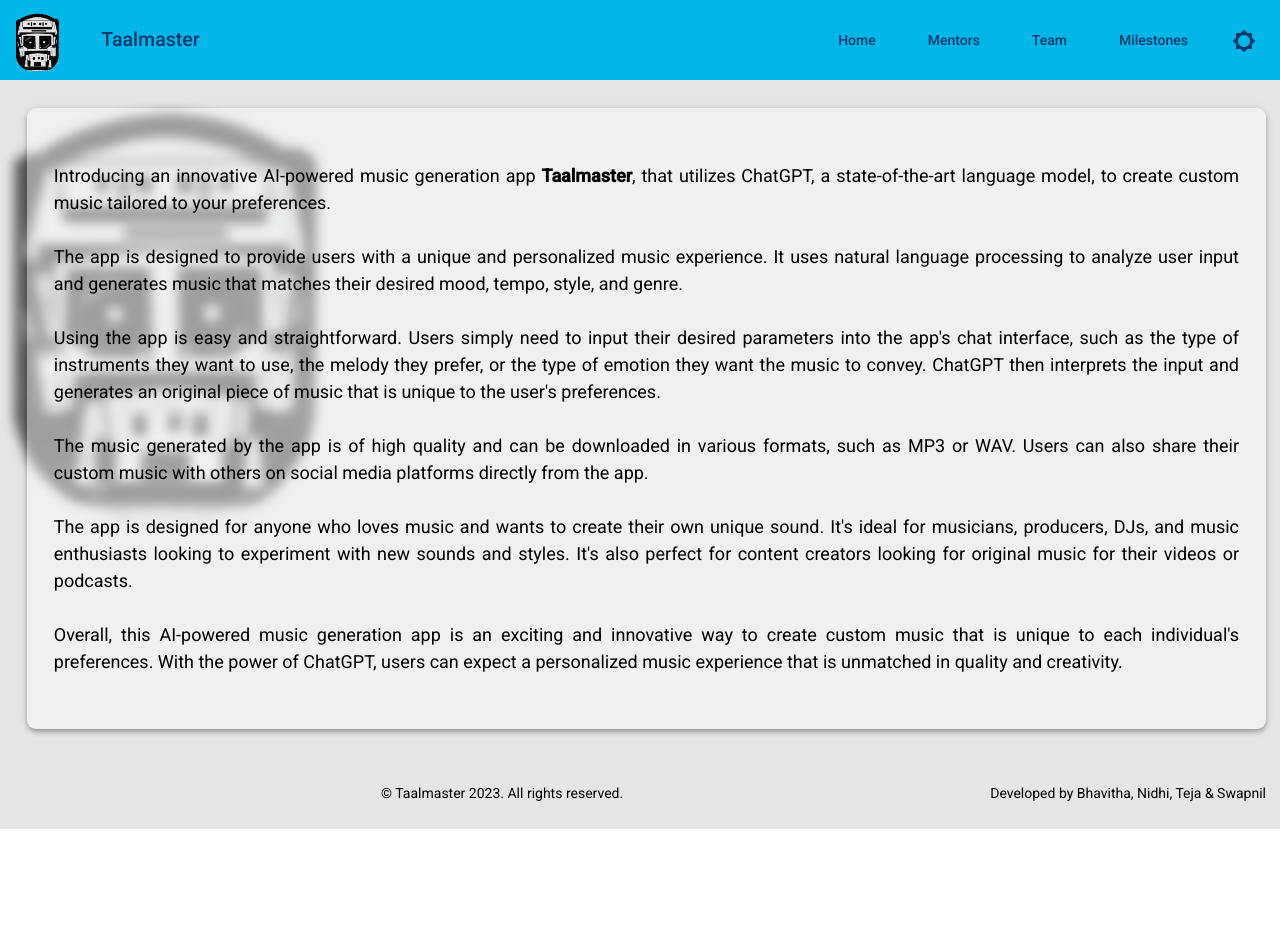
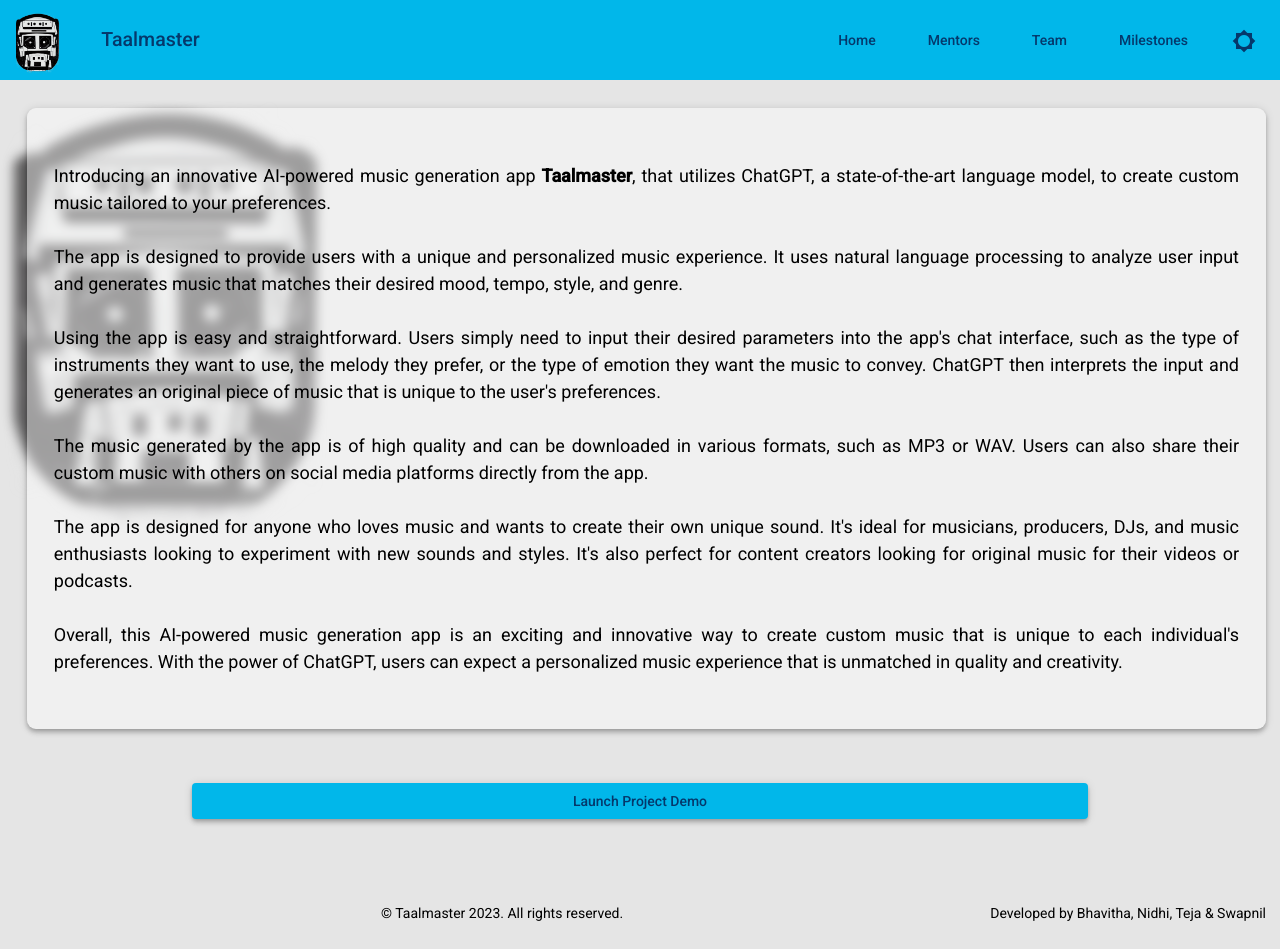
Before and after one commit to swap1210/ai-score-2-music, an Angular app in the folder project_portfolio/: page / in a window 1280 px wide. Before the commit the page ends 829 px from the top, so only its background shows below. Built offline with nearby package versions, Linux system fonts and the light colour scheme.

Commit message:
demo launch and error page added

```diff
--- a/project_portfolio/src/app/app.module.ts
+++ b/project_portfolio/src/app/app.module.ts
@@ -12,6 +12,7 @@ import { CommonDataService } from 'src/service/common-data.service';
 import { HttpClientModule } from '@angular/common/http';
 import { UsedMaterialModule } from './used-material/used-material.module';
 import { HeaderComponent } from './header/header.component';
+import { ErrorComponent } from './middle/error/error.component';
 
 @NgModule({
   declarations: [
@@ -19,6 +20,7 @@ import { HeaderComponent } from './header/header.component';
     HeaderComponent,
     FooterComponent,
     RoutingComponents,
+    ErrorComponent,
   ],
   imports: [
     BrowserModule,
--- a/project_portfolio/src/app/middle/app-routing.module.ts
+++ b/project_portfolio/src/app/middle/app-routing.module.ts
@@ -1,5 +1,6 @@
 import { NgModule } from '@angular/core';
 import { RouterModule, Routes } from '@angular/router';
+import { ErrorComponent } from './error/error.component';
 import { HomeComponent } from './home/home.component';
 import { MentorComponent } from './mentor/mentor.component';
 import { MilestonesComponent } from './milestones/milestones.component';
@@ -23,6 +24,10 @@ const routes: Routes = [
     path: 'milestones',
     component: MilestonesComponent,
   },
+  {
+    path: 'error',
+    component: ErrorComponent,
+  },
 
   {
     path: '**',
--- /dev/null
+++ b/project_portfolio/src/app/middle/error/error.component.html
@@ -0,0 +1,7 @@
+<div class="error-main">
+  <img src="./assets/broken-link-building.svg" alt="" />
+  <p>
+    <span class="highlight">Oops!</span> the requested url path is not present
+    in our server yet.
+  </p>
+</div>
--- a/project_portfolio/src/app/middle/error/error.component.scss
+++ b/project_portfolio/src/app/middle/error/error.component.scss
@@ -0,0 +1,12 @@
+.error-main {
+  display: flex;
+  flex-direction: column;
+  align-items: center;
+  justify-content: space-around;
+  height: 60dvh;
+}
+.highlight {
+  font-weight: 500;
+  font-size: 1.2em;
+  color: orange;
+}
--- /dev/null
+++ b/project_portfolio/src/app/middle/error/error.component.ts
@@ -0,0 +1,15 @@
+import { Component, OnInit } from '@angular/core';
+
+@Component({
+  selector: 'app-error',
+  templateUrl: './error.component.html',
+  styleUrls: ['./error.component.scss']
+})
+export class ErrorComponent implements OnInit {
+
+  constructor() { }
+
+  ngOnInit(): void {
+  }
+
+}
--- a/project_portfolio/src/app/middle/home/home.component.html
+++ b/project_portfolio/src/app/middle/home/home.component.html
@@ -1,3 +1,4 @@
+<div class="real-main">
   <div class="home-main">
     <img src="assets/logo.png" class="home-image" />
     <p
@@ -5,28 +6,38 @@
       [ngClass]="{ 'para-darker': (commData.themeState$ | async)?.darkmode }"
     >
       Introducing an innovative AI-powered music generation app
-    <b>Taalmaster</b>, that utilizes ChatGPT, a state-of-the-art language model,
-    to create custom music tailored to your preferences.<br /><br />
+      <b>Taalmaster</b>, that utilizes ChatGPT, a state-of-the-art language
+      model, to create custom music tailored to your preferences.<br /><br />
       The app is designed to provide users with a unique and personalized music
       experience. It uses natural language processing to analyze user input and
-    generates music that matches their desired mood, tempo, style, and genre.<br /><br />
-    Using the app is easy and straightforward. Users simply need to input their
-    desired parameters into the app's chat interface, such as the type of
-    instruments they want to use, the melody they prefer, or the type of emotion
-    they want the music to convey. ChatGPT then interprets the input and
-    generates an original piece of music that is unique to the user's
+      generates music that matches their desired mood, tempo, style, and
+      genre.<br /><br />
+      Using the app is easy and straightforward. Users simply need to input
+      their desired parameters into the app's chat interface, such as the type
+      of instruments they want to use, the melody they prefer, or the type of
+      emotion they want the music to convey. ChatGPT then interprets the input
+      and generates an original piece of music that is unique to the user's
       preferences.<br /><br />
       The music generated by the app is of high quality and can be downloaded in
-    various formats, such as MP3 or WAV. Users can also share their custom music
-    with others on social media platforms directly from the app.<br /><br />
-    The app is designed for anyone who loves music and wants to create their own
-    unique sound. It's ideal for musicians, producers, DJs, and music
+      various formats, such as MP3 or WAV. Users can also share their custom
+      music with others on social media platforms directly from the app.<br /><br />
+      The app is designed for anyone who loves music and wants to create their
+      own unique sound. It's ideal for musicians, producers, DJs, and music
       enthusiasts looking to experiment with new sounds and styles. It's also
-    perfect for content creators looking for original music for their videos or
-    podcasts.<br /><br />
-    Overall, this AI-powered music generation app is an exciting and innovative
-    way to create custom music that is unique to each individual's preferences.
-    With the power of ChatGPT, users can expect a personalized music experience
-    that is unmatched in quality and creativity.
+      perfect for content creators looking for original music for their videos
+      or podcasts.<br /><br />
+      Overall, this AI-powered music generation app is an exciting and
+      innovative way to create custom music that is unique to each individual's
+      preferences. With the power of ChatGPT, users can expect a personalized
+      music experience that is unmatched in quality and creativity.
     </p>
   </div>
+
+  <a
+    mat-raised-button
+    color="primary"
+    class="block mat-elevation-z4"
+    href="/taalmaster"
+    >Launch Project Demo</a
+  >
+</div>
--- a/project_portfolio/src/app/middle/home/home.component.scss
+++ b/project_portfolio/src/app/middle/home/home.component.scss
@@ -26,3 +26,13 @@
 .para-darker {
   background-color: rgba(0, 0, 0, 0.4);
 }
+
+.block {
+  width: 70dvw;
+  margin: 3em 1em;
+}
+.real-main {
+  display: flex;
+  flex-direction: column;
+  align-items: center;
+}
--- a/project_portfolio/src/app/middle/milestones/milestones.component.html
+++ b/project_portfolio/src/app/middle/milestones/milestones.component.html
@@ -29,7 +29,20 @@
     <!-- Symbol Column -->
     <ng-container matColumnDef="status">
       <th mat-header-cell *matHeaderCellDef>Status</th>
-      <td mat-cell *matCellDef="let element">{{ element.status }}</td>
+      <td
+        mat-cell
+        *matCellDef="let element"
+        class="bolder"
+        [ngStyle]="{
+          color: element.status.toLowerCase().includes('complete')
+            ? 'green'
+            : element.status.toLowerCase().includes('pending')
+            ? 'orange'
+            : 'red'
+        }"
+      >
+        {{ element.status }}
+      </td>
     </ng-container>
 
     <tr mat-header-row *matHeaderRowDef="displayedColumns"></tr>
--- a/project_portfolio/src/assets/db-data/common-val.ts
+++ b/project_portfolio/src/assets/db-data/common-val.ts
@@ -85,7 +85,7 @@ export const COMMVAL = {
       position: 6,
       dueDate: '03/22/2023',
       deliverable: 'Mid Presentation',
-      status: 'Upcoming',
+      status: 'Pending',
     },
     {
       position: 7,
--- a/project_portfolio/src/theme/styles.scss
+++ b/project_portfolio/src/theme/styles.scss
@@ -112,3 +112,6 @@ body {
 .clickable {
   cursor: pointer;
 }
+.bolder {
+  font-weight: 500;
+}
```
Also changed, not shown: project_portfolio/src/assets/broken-link-building.svg (added), 1 other file (tests, documents, lock files or other folders). Lines whose indentation alone changed are shown as unchanged.
